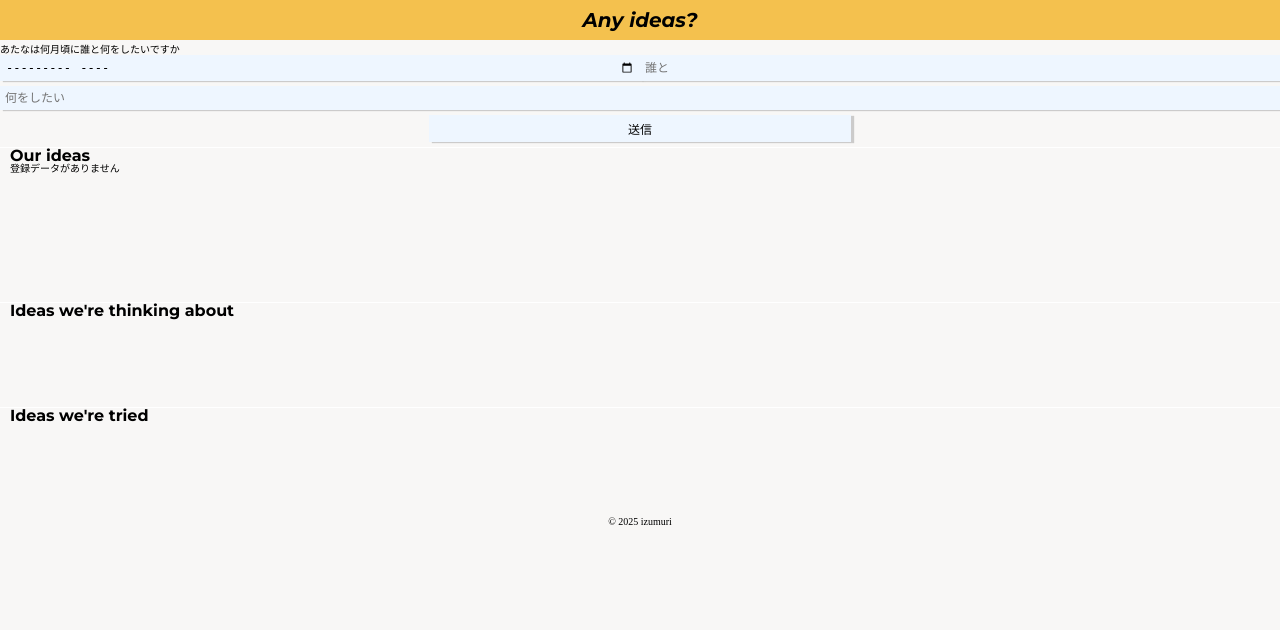
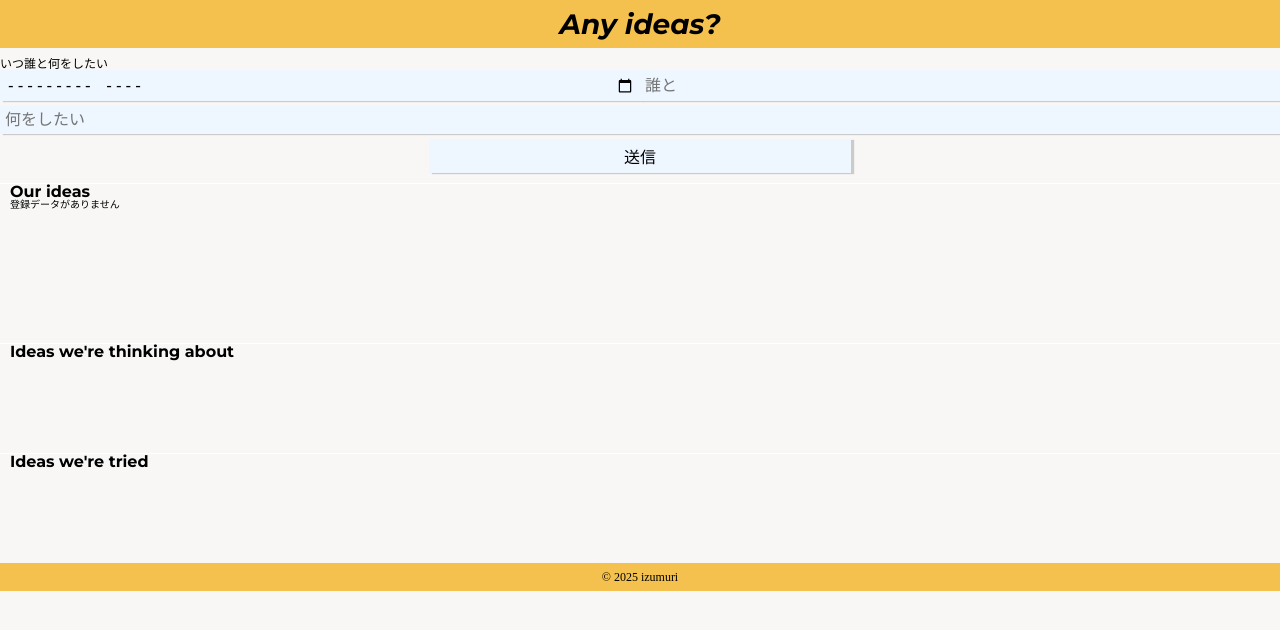
Before and after one commit to izumuri1/kadai06_basic_php, a PHP site: page / in a window 1280 px wide. Shown: the top 630 px of the page. Run offline with PHP 8.4, Linux system fonts and the light colour scheme; data that the repository does not hold is empty.

Commit message:
コードを修正

```diff
--- a/css/style.css
+++ b/css/style.css
@@ -20,7 +20,7 @@ header {
 h1 {
   text-align: center;
   margin: 0;
-  font-size: 20px;
+  font-size: 28px;
   font-family: "Montserrat", sans-serif;
   font-style:italic;
   padding-top: 10px;
@@ -33,8 +33,10 @@ h2 {
 
 footer {
   text-align: center;
-  margin: 10px 0;
-  font-size: 10px;
+  margin-top: 10px;
+  font-size: 12px;
+  padding: 8px;
+  background-color: #f4c14e;
 }
 
 input {
@@ -43,7 +45,7 @@ input {
   display: block;
   margin: 0 auto 5px;
   box-shadow: 3px 1px 1px rgba(128, 128, 128, 0.368);
-  font-size: 12px;
+  font-size: 16px;
   /* background-color: floralwhite; */
   background-color: #EEF6FF;
   border: none;
@@ -109,12 +111,12 @@ button:hover {
 
 .anyIdeas {
   border-top: bla;
-  margin-top: 5px;
+  margin-top: 10px;
 }
 
 .ourIdeas {
   border-top: 1px solid white;
-  margin-top: 5px;
+  margin-top: 10px;
   height: 150px;
   overflow-y: auto;
   padding-left: 10px;
@@ -123,7 +125,7 @@ button:hover {
 
 .ideasThinking {
   border-top: 1px solid white;
-  margin-top: 5px;
+  margin-top: 10px;
   height: 100px;
   padding-left: 10px;
   padding-right: 10px;
@@ -131,7 +133,7 @@ button:hover {
 
 .ideasTried {
   border-top: 1px solid white;
-  margin-top: 5px;
+  margin-top: 10px;
   height: 100px;
   padding-left: 10px;
   padding-right: 10px;
--- a/index.php
+++ b/index.php
@@ -24,7 +24,7 @@
         <!-- div：Any ideas?（今度何する？） -->
         <div class="anyIdeas">
             <!-- ここに、今度何するの入力フォームを作成 -->
-            <p style="font-size:x-small">あたなは何月頃に誰と何をしたいですか</p>
+            <p style="font-size:12px">いつ誰と何をしたい</p>
             <form action="anyIdeasSave.php" class="" id="" method="post">
                 <div class="inputBlk">
                     <input type="month" name="whenToDo">
--- a/js/main.js
+++ b/js/main.js
@@ -1,16 +1,29 @@
 // ◆ anyIdeasDisplay.phpからJSONデータを取得し、ourIdeas内にテーブルを動的に生成
-fetch('anyIdeasDisplay.php')
-    .then(response => response.json())
-    .then(data => {
+async function fetchIdeas() {
+    // このブロック内でエラーが発生した場合、catchで処理する
+    try {
+        // fetch()を使ってanyIdeasDisplay.phpへHTTPリクエストを送り、レスポンスをresponseに代入
+        // awaitにより、レスポンスが返るまで処理は一時停止
+        const response = await fetch('anyIdeasDisplay.php');
+        // responseオブジェクトのステータスコードが200番台ではない（つまりエラー）の場合の処理を記載
+        if (!response.ok) {
+            // 例外を投げるthrowでプログラムの実行を中断し、catch に処理を進める
+            // new ErrorでError オブジェクトの新しいインスタンスを作る
+            throw new Error('ネットワークエラー');
+        }
+
+        const data = await response.json();
+        // クラス名がourIdeasのDOM要素を取得し、ourIdeasに代入➡ourIdeas.innerHTML = html;で動的に生成したhtmlをourIdeasに代入する
         const ourIdeas = document.querySelector('.ourIdeas');
         let html = '<h2>Our ideas</h2><div class="ourIdeas-wrapper">';
+        // dataに中身があれば、処理する
         if (data.length > 0) {
             html += '<table class="ourIdeas-table">';
-            html += '<thead><tr><th>登録日</th><th>いつ</th><th>誰と</th><th>何をしたい</th></tr></thead>';
+            html += '<thead><tr><th>いつ</th><th>誰と</th><th>何をしたい</th></tr></thead>';
             html += '<tbody>';
+            // dataの各要素を仮引数のentryとして、繰り返し処理
             data.forEach(entry => {
-                html += `<tr>
-                    <td>${entry.time}</td>
+                html += `<tr class="ourIdeasTr">
                     <td>${entry.whenToDo}</td>
                     <td>${entry.whoWith}</td>
                     <td>${entry.whatToDo}</td>
@@ -21,8 +34,12 @@ fetch('anyIdeasDisplay.php')
             html += '<p>登録データがありません</p>';
         }
         html += '</div>';
+        // ourIdeas要素のHTMLを、構築した文字列で置き換え
         ourIdeas.innerHTML = html;
-    })
-    .catch(error => {
+
+    } catch (error) {
         console.error('Error:', error);
-    });
+    }
+}
+
+fetchIdeas();
```
Also changed, not shown: other parts of css/style.css (+23 -4 lines), README.md.
